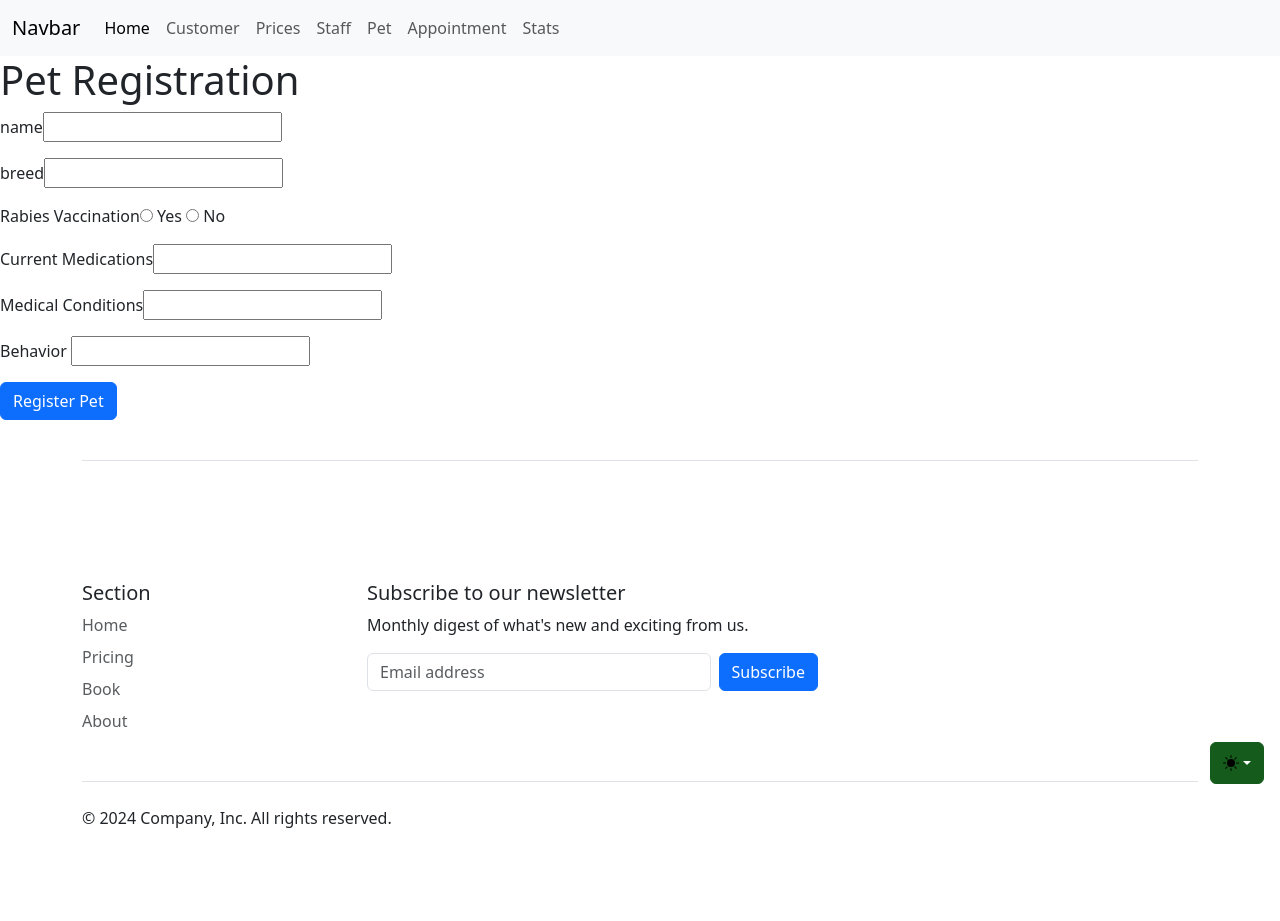
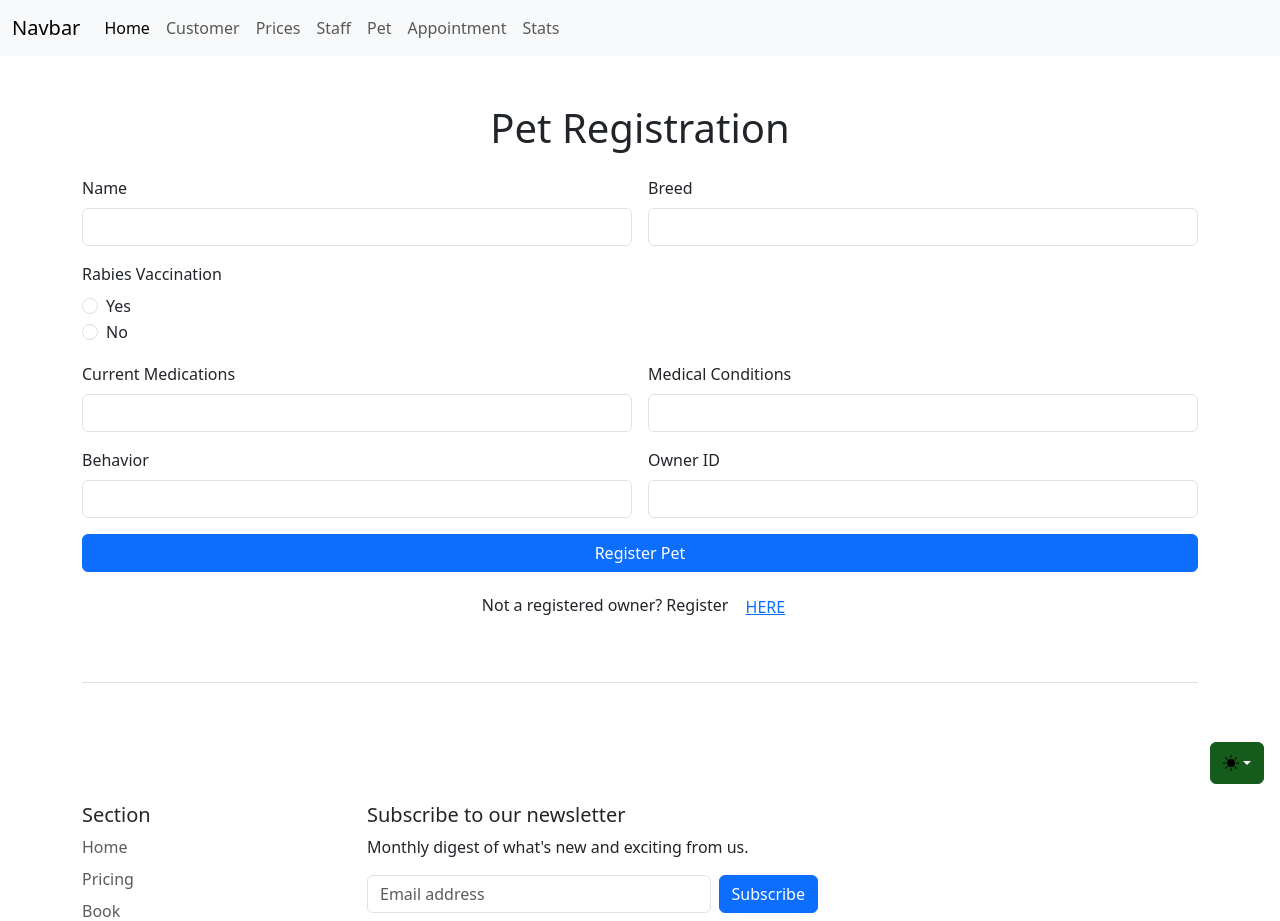
Before and after one commit to codeE99/Databases-Project, a Flask app: page /pet in a window 1280 px wide. Shown: the top 921 px of the page. Before the commit the page ends 828 px from the top, so only its background shows below. Run offline with Flask 3, Linux system fonts and the light colour scheme; data that the repository does not hold is empty; some libraries are stand-ins or nearby versions.

Commit message:
Python and html for pet registering done

```diff
--- a/app.py
+++ b/app.py
@@ -31,18 +31,28 @@ def pet():
         return render_template('pet.html')
 
     if request.method == 'POST':
+        cursor=mysql.connection.cursor()
+        cursor.execute("SELECT MAX(CAST(SUBSTRING(pet_id, 4) AS UNSIGNED)) FROM pet WHERE pet_id LIKE 'PET%'")
+        result = cursor.fetchone()
+        max_id = result[0] if result[0] else 0
+        new_pet_id = f"PET{max_id + 1}"
+
         name=request.form['name']
         breed=request.form['breed']
         rabies_vacc = 1 if request.form['rabies_vacc'] == 'yes' else 0
         current_meds=request.form['medications']
         med_conditions=request.form['conditions']
         behavior=request.form['behavior']
-        cursor = mysql.connection.cursor()
-        cursor.execute("INSERT INTO pet (Name, Breed, Medical_RabiesVac,Current_Meds, Medical_Conditions,Behavior) VALUES(%s,%s,%s,%s,%s,%s)", [name, breed, rabies_vacc,current_meds, med_conditions, behavior])
+        owner_id=request.form['owner_id']
+        #cursor = mysql.connection.cursor()
+        cursor.execute("INSERT INTO pet (Pet_ID, Name, Breed, Medical_RabiesVac, Current_Meds, Medical_Conditions, Behavior, Owner_ID) VALUES(%s,%s,%s,%s,%s,%s,%s,%s)",
+                       [new_pet_id, name, breed, rabies_vacc, current_meds, med_conditions, behavior, owner_id])
         mysql.connection.commit()
         cursor.close()
-        msg='Pet added!'
-        return render_template ('pet.html',msg=msg)
+        msg=f"Pet added with ID {new_pet_id}!"
+        flash(msg)
+        print(f"Inserting: {new_pet_id}, {name}, {breed}, {rabies_vacc}, {current_meds}, {med_conditions}, {behavior}, {owner_id}")
+        return render_template ('pet.html')
 
 # Route to show the "Customer" form
 @app.route('/customer_management')
--- a/templates/pet.html
+++ b/templates/pet.html
@@ -11,19 +11,50 @@
   <link href="https://cdn.jsdelivr.net/npm/bootstrap@5.3.3/dist/css/bootstrap.min.css" rel="stylesheet">
 </head>
 <body>
-    <h1>Pet Registration</h1>
-        <form action="/pet" method="POST">
-           <p>name<input type="text" name="name"/></p>
-           <p>breed<input type="text" name="breed"></p>
-           <p>Rabies Vaccination<input type="radio" name="rabies_vacc" value="yes" id="yes">
-            <label for= "yes"> Yes</label>
-            <input type="radio" name="rabies_vacc" value="no" id="no">
-            <label for="no">No</label></p>
-            <p>Current Medications<input type="text" name="medications"/></p>
-            <p>Medical Conditions<input type="text" name="conditions"/></p>
-            <p>Behavior <input type="text" name="behavior"/></p>
-            <button type="submit" class="btn btn-primary">Register Pet</button>
-        </form>
+  <div class="container mt-5">
+    <h1 class="text-center mb-4">Pet Registration</h1>
+    <form action="/pet" method="POST" class="row g-3">
+        <div class="col-md-6">
+            <label for="name" class="form-label">Name</label>
+            <input type="text" class="form-control" id="name" name="name" required>
+        </div>
+        <div class="col-md-6">
+            <label for="breed" class="form-label">Breed</label>
+            <input type="text" class="form-control" id="breed" name="breed" required>
+        </div>
+        <div class="col-md-12">
+            <label class="form-label">Rabies Vaccination</label>
+            <div class="form-check">
+                <input class="form-check-input" type="radio" name="rabies_vacc" value="yes" id="yes" required>
+                <label class="form-check-label" for="yes">Yes</label>
+            </div>
+            <div class="form-check">
+                <input class="form-check-input" type="radio" name="rabies_vacc" value="no" id="no" required>
+                <label class="form-check-label" for="no">No</label>
+            </div>
+        </div>
+        <div class="col-md-6">
+            <label for="medications" class="form-label">Current Medications</label>
+            <input type="text" class="form-control" id="medications" name="medications">
+        </div>
+        <div class="col-md-6">
+            <label for="conditions" class="form-label">Medical Conditions</label>
+            <input type="text" class="form-control" id="conditions" name="conditions">
+        </div>
+        <div class="col-md-6">
+            <label for="behavior" class="form-label">Behavior</label>
+            <input type="text" class="form-control" id="behavior" name="behavior">
+        </div>
+        <div class="col-md-6">
+            <label for="owner_id" class="form-label">Owner ID</label>
+            <input type="text" class="form-control" id="owner_id" name="owner_id" required>
+        </div>
+        <div class="col-12">
+            <button type="submit" class="btn btn-primary w-100">Register Pet</button>
+        </div>
+    </form>
+    <p class="text-center mt-3">Not a registered owner? Register <a href="{{ url_for('add_customer') }}" class="btn btn-link">HERE</a></p>
+</div>
 <script src="https://cdn.jsdelivr.net/npm/bootstrap@5.3.3/dist/js/bootstrap.bundle.min.js"></script>
 </body>
 </html>
```
